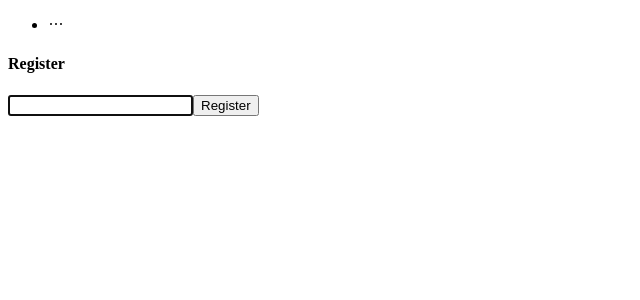
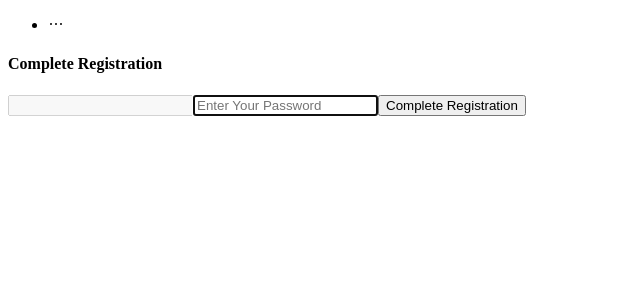
Before and after one commit to Abdi-github/fullstack-ecommerce, a React (Create React App) app in the folder frontend/: page /register/complete in a window 1280 px wide. Shown: the top 300 px of the page, without its empty margins (0-640 px from the left). Built offline with nearby package versions, Linux system fonts and the light colour scheme; the HTML template or start-up script is replaced by a standard one.

Commit message:
registration complettion from email confirmation

```diff
--- a/frontend/package.json
+++ b/frontend/package.json
@@ -8,6 +8,7 @@
     "@testing-library/react": "^11.2.2",
     "@testing-library/user-event": "^12.5.0",
     "antd": "^4.9.1",
+    "dotenv": "^8.2.0",
     "firebase": "^8.1.2",
     "react": "^17.0.1",
     "react-dom": "^17.0.1",
--- a/frontend/src/App.js
+++ b/frontend/src/App.js
@@ -4,6 +4,7 @@ import RegisterPage from "./pages/auth/RegisterPage";
 import HomePage from "./pages/HomePage";
 import { Switch, Route } from "react-router-dom";
 import Header from "./components/nav/Header";
+import RegisterCompletePage from "./pages/auth/RegisterCompletePage";
 
 function App() {
   return (
@@ -11,8 +12,9 @@ function App() {
       <Header />
       <Switch>
         <Route exact path="/" component={HomePage} />
-        <Route path="/register" component={RegisterPage} />
+        <Route exact path="/register" component={RegisterPage} />
         <Route path="/login" component={LoginPage} />
+        <Route path="/register/complete" component={RegisterCompletePage} />
       </Switch>
     </>
   );
--- /dev/null
+++ b/frontend/src/pages/auth/RegisterCompletePage.js
@@ -0,0 +1,82 @@
+import React, { useEffect, useState } from "react";
+import { auth } from "../../firebase";
+import "react-toastify/dist/ReactToastify.css";
+import { toast, ToastContainer } from "react-toastify";
+
+const RegisterCompletePage = (props) => {
+  const [email, setEmail] = useState("");
+  const [password, setPassword] = useState("");
+
+  useEffect(() => {
+    // console.log(window.localStorage.getItem("emailForRegistration"));
+    setEmail(window.localStorage.getItem("emailForRegistration"));
+  }, []);
+
+  const handleSubmit = async (e) => {
+    e.preventDefault();
+
+    // validation
+
+    if (password.length < 6) {
+      toast.error("Password must be at least 6 characters long");
+      return;
+    }
+
+    try {
+      const result = await auth.signInWithEmailLink(
+        email,
+        window.location.href
+      );
+      console.log("RESULT", result);
+      if (result.user.emailVerified) {
+        // remove user email fom local storage
+        window.localStorage.removeItem("emailForRegistration");
+        // get user id token
+        let user = auth.currentUser;
+        // console.log(user);
+        await user.updatePassword(password);
+        const idTokenResult = await user.getIdTokenResult();
+        // redux store
+        console.log("user", user, "idTokenResult", idTokenResult);
+        // redirect
+        // props.history.push("/");
+      }
+    } catch (error) {
+      console.log(error);
+      toast.error(error.message);
+    }
+  };
+  return (
+    <div className="container p-5">
+      <div className="row">
+        <div className="col-md-6 offset-md-3">
+          <ToastContainer />
+          <h4>Complete Registration</h4>
+          <form onSubmit={handleSubmit}>
+            <input
+              type="email"
+              className="form-control mb-3"
+              value={email}
+              disabled
+            />
+
+            <input
+              type="password"
+              className="form-control"
+              value={password}
+              onChange={(e) => setPassword(e.target.value)}
+              placeholder="Enter Your Password"
+              autoFocus
+            />
+
+            <button type="submit" className="btn btn-raised btn-block mt-3">
+              Complete Registration
+            </button>
+          </form>
+        </div>
+      </div>
+    </div>
+  );
+};
+
+export default RegisterCompletePage;
```
Also changed, not shown: 2 other files (tests, documents, lock files or other folders).
